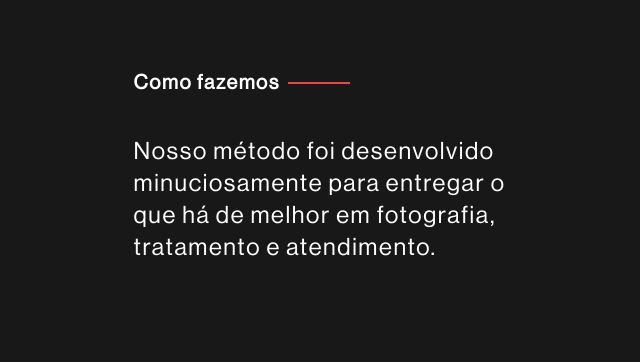
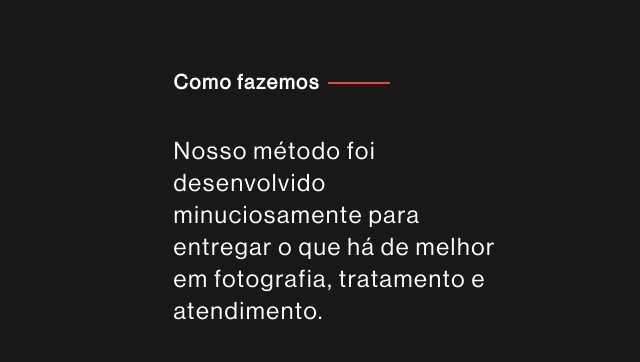
Before and after one commit to mateusramoscaetano/revelo, a Next.js app: page / in a window 1280 px wide. Shown: the part 2940-3302 px from the top of the page, without its empty margins (304-944 px from the left). Built offline with nearby package versions, Linux system fonts and the light colour scheme; what tailwind-hamburgers would draw is missing.

Commit message:
new updates

```diff
--- a/src/app/page.tsx
+++ b/src/app/page.tsx
@@ -64,14 +64,14 @@ export default function Home() {
         className="flex flex-col justify-start items-center  relative"
       >
         <AboutUsGrid />
-        <div className="mb-24">
-          <div className="pb-2 flex flex-col items-start  justify-start mb-[30px]">
-            <div className="text-xl font-semibold flex items-center">
+        <div className="mb-24 ">
+          <div className="pb-2 px-10 flex flex-col items-start  justify-start mb-[30px]">
+            <div className=" text-xl font-semibold flex items-center">
               Como fazemos
               <span className="ml-2 h-0.5 w-[62px] bg-red-500"></span>
             </div>
           </div>
-          <div className="text-2xl max-w-[405px]">
+          <div className="text-xl lg:text-2xl max-w-[405px] px-10">
             Nosso método foi desenvolvido minuciosamente para entregar o que há
             de melhor em fotografia, tratamento e atendimento.
           </div>
--- a/src/components/about-us/video-player-mobile.tsx
+++ b/src/components/about-us/video-player-mobile.tsx
@@ -45,7 +45,7 @@ export const VideoPlayer2 = ({ className }: { className?: string }) => {
           loop
           width={251}
           height={554}
-          className={cn("absolute top-24 left-[150px] scale-[96%] ")}
+          className={cn("absolute top-24 left-[160px] scale-[95%] ")}
           config={{
             file: {
               attributes: {
@@ -63,7 +63,7 @@ export const VideoPlayer2 = ({ className }: { className?: string }) => {
         width={562}
         height={767}
         alt="iphone"
-        className="absolute -top-[202px] -left-1 z-10 pointer-events-none scale-[46%]"
+        className="absolute -top-[202px] left-0 z-10 pointer-events-none scale-[46%]"
       />
 
       <div className="absolute top-[350px] left-[236px] z-20">
```
